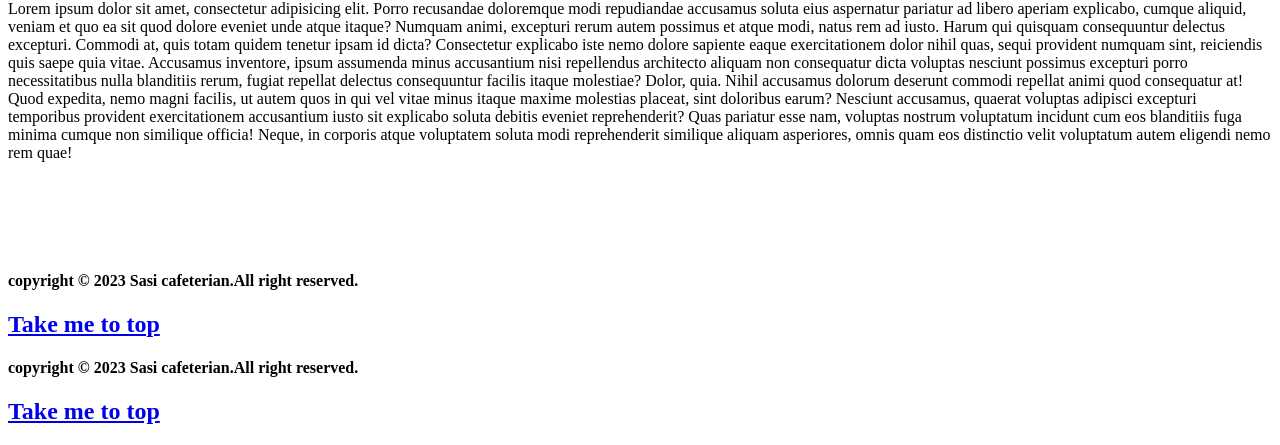
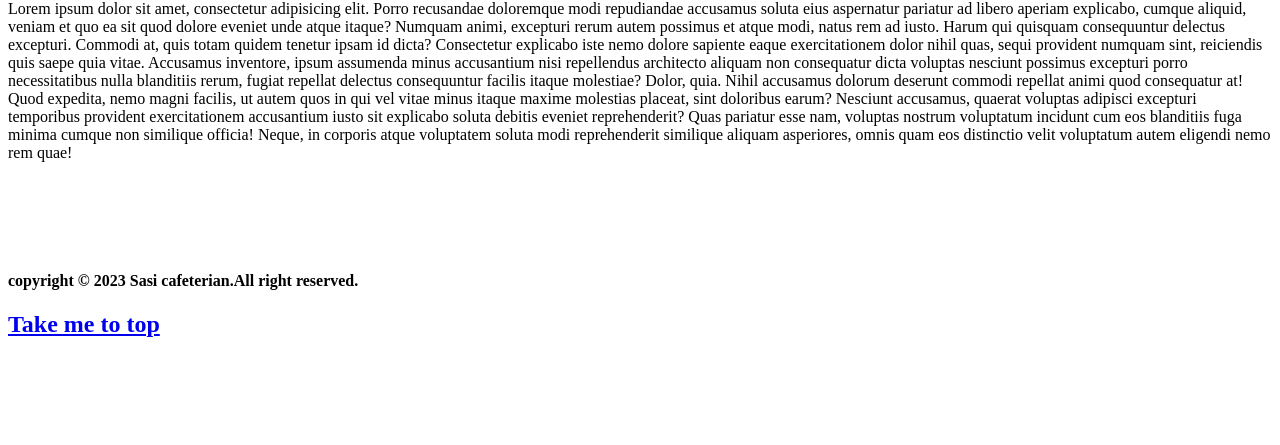
Before and after one commit to SASIKIRANMAI/CoffeeJunkie, a plain HTML site: page about.html in a window 1280 px wide. Shown: the part 1329-1774 px from the top of the page. After the commit the page ends 1687 px from the top, so only its background shows below. Drawn offline with Linux system fonts and the light colour scheme.

Commit message:
final-Coffee-junkie-project-update-4

```diff
--- a/about.html
+++ b/about.html
@@ -16,7 +16,7 @@
     </ul>
     <img src="./images/background.jpeg" alt="background" width="100%" />
     <br />
-    h="100%" />
+
         <br />
         <h1>About Us</h1>
         <p>
@@ -28,10 +28,6 @@
 
         <h2><a href="#top">Take me to top</a></h2>
       </body>
-    </html>
 
-    <h4>copyright &copy; 2023 Sasi cafeterian.All right reserved.</h4>
-
-    <h2><a href="#top">Take me to top</a></h2>
   </body>
 </html>
```
